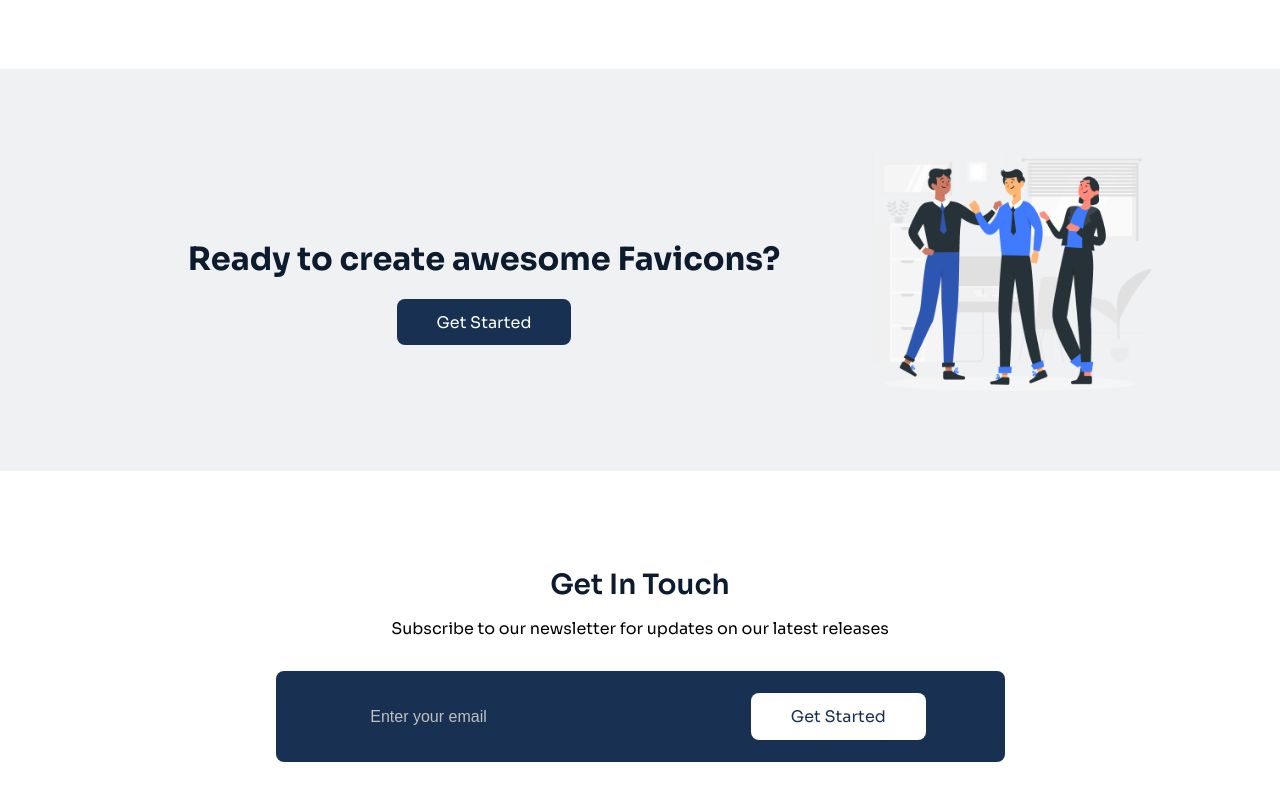
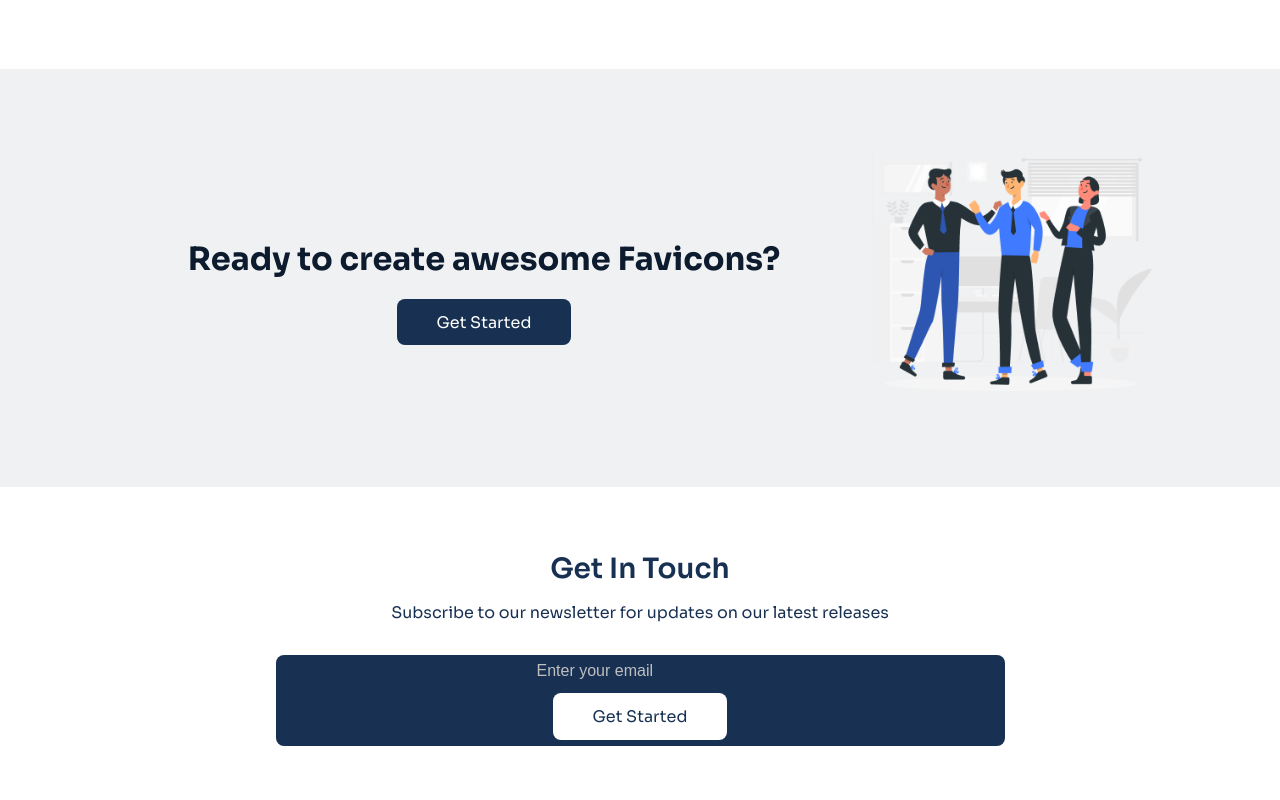
Before and after one commit to adetola-dotbat/landing-part.github.io, a plain HTML site: page index.html in a window 1280 px wide. Shown: the part 819-1619 px from the top of the page. Drawn offline with Linux system fonts and the light colour scheme.

Commit message:
Update landing_part.css

```diff
--- a/landing_part.css
+++ b/landing_part.css
@@ -196,6 +196,9 @@ section .sec3 {
   justify-content: center;
   align-items: center;
   text-align: center;
+  padding: 3rem 0;
+  margin: 1rem 0;
+  color: #183153;
 }
 
 section .sec3 .sec3_content_head h5{
@@ -205,7 +208,7 @@ section .sec3 .sec3_content_head h5{
     line-height: 35px;
     letter-spacing: 0em;
     padding: 1rem 0;
-    color: #0D1B2E;
+    color: #183153;
 }
 
 section .sec3 .sec3_content_subscribe{
@@ -214,7 +217,7 @@ section .sec3 .sec3_content_subscribe{
     background: #183153;
     border-radius: 8px;
     display: flex;
-    flex-direction: row;
+    flex-direction: column;
     justify-content: space-around;
     align-items: center;
 
```
